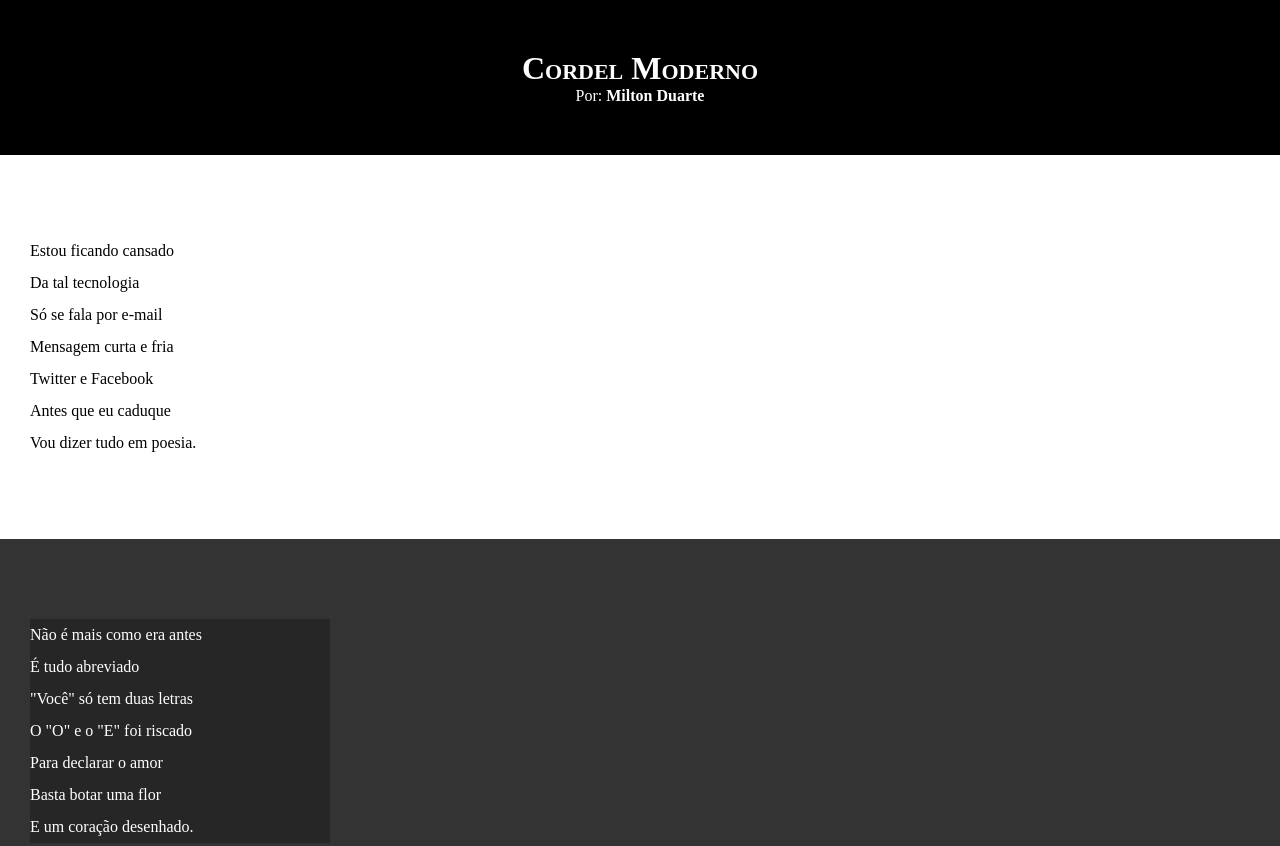
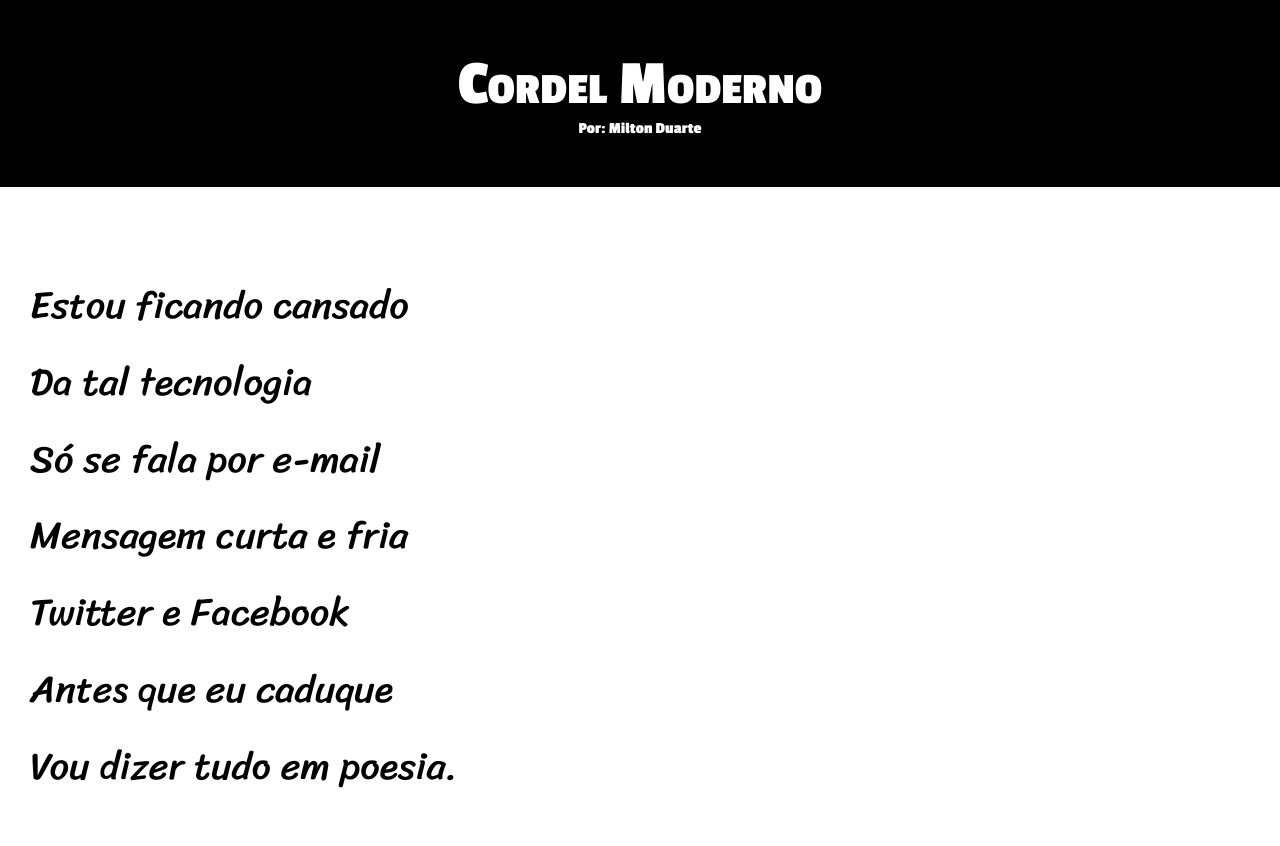
Before and after one commit to Anderson-Campos/HTML-CSS, a plain HTML site: page desafios/desafio012/index.html in a window 1280 px wide. Shown: the top 846 px of the page. Drawn offline with Linux system fonts and the light colour scheme.

Commit message:
atualização de estilos

```diff
--- a/desafios/desafio012/estilo/style.css
+++ b/desafios/desafio012/estilo/style.css
@@ -1,16 +1,30 @@
 @charset "UTF-8";
+
+@import url('https://fonts.googleapis.com/css2?family=Passion+One:wght@700&display=swap');
+
+@import url('https://fonts.googleapis.com/css2?family=Sriracha&display=swap');
+
+:root {
+    --font01: Verdana, 'Tahoma', sans-serif;
+    --font02: 'Passion One', cursive;
+    --font03: 'Sriracha', cursive;
+}
+
 
 * {
     margin: 0px;
     padding: 0px;
+    font-size: 1em;
 }
 
 html, body {
+    font-family: var(--font01);
     min-height: 100vh;
     background-color: darkgray;
 }
 
 header {
+    font-family: var(--font02);
     background-color: black;
     color: white;
     text-align: center;
@@ -19,6 +33,7 @@ header {
 header > h1 {
     padding-top: 50px;
     font-variant: small-caps;
+    font-size: 5vw;
 }
 
 header > p {
@@ -28,7 +43,7 @@ header > p {
 header a, footer a {
     color:white;
     text-decoration: none;
-    font-weight: bolder;
+    font-weight: lighter;
 }
 
 header a:hover, footer a:hover {
@@ -36,10 +51,12 @@ header a:hover, footer a:hover {
 }
 
 section {
+    font-family: var(--font03);
     padding-top: 10vh;
     padding-bottom: 10vh;
     line-height: 2em;
     padding-left: 30px;
+    font-size: 3vw;
 }
 
 section.normal {
@@ -54,7 +71,8 @@ section.imagem {
 
 section.imagem > p {
     background-color: rgba(0, 0, 0, 0.253);
-    width: 300px;
+    display: inline-block;
+    padding: 7px;
 }
 
 footer {
```
